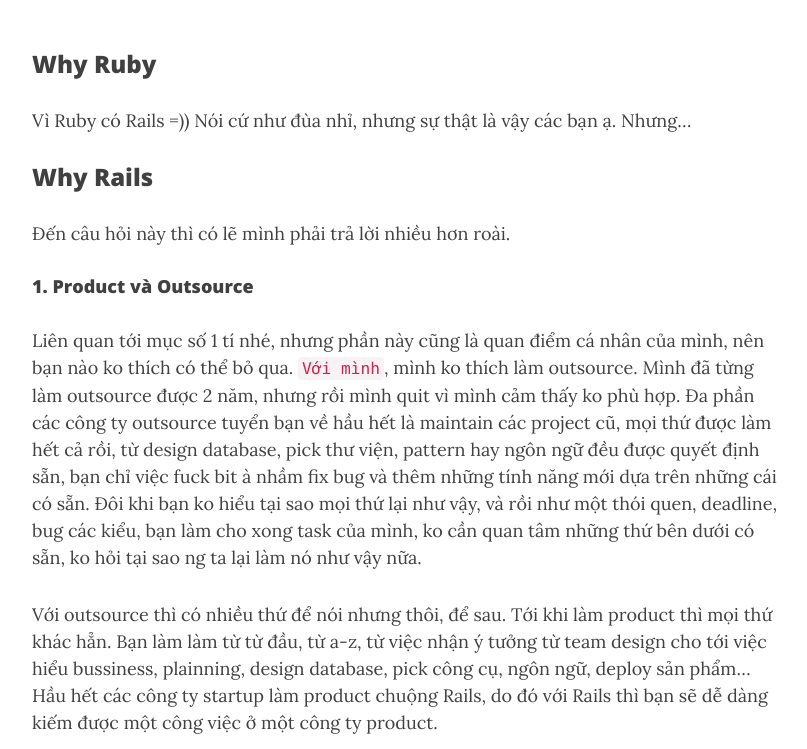
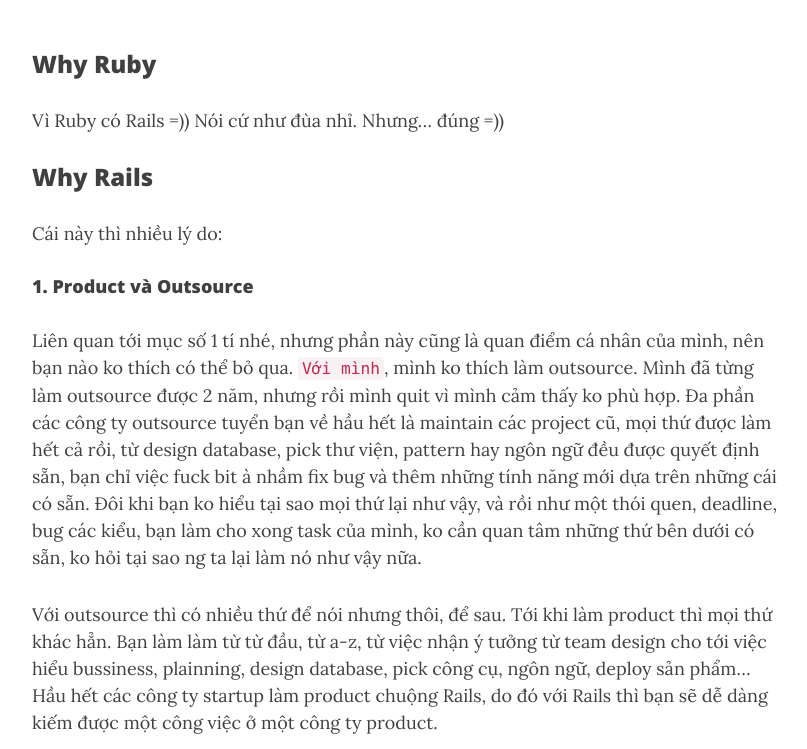
Before and after one commit to thorvn/th0j.github.io, a Jekyll site: the page built from _posts/2018-07-27-why-ruby.md, in a window 1280 px wide and 900 px high, scrolled down 335 px, cut to the strip 151-900 px from the top of the window. Shown: the whole strip, without its empty margins (233-1040 px from the left). Built offline with Jekyll 4.4.1, drawn with Linux system fonts in a browser that asks for light colours; nearby versions of some CDN libraries; some of the changed text lies outside the part shown.

Commit message:
fix typo

```diff
--- a/_includes/disqus.html
+++ b/_includes/disqus.html
@@ -1,6 +1,7 @@
 {%- if site.disqus -%}
 <div class="show-comments">
-  <a class="bttn" id="show-comments-button" onClick="disqus();return false;">Show Comments</a>
+  Bạn nghĩ sao?
+  <a class="bttn" id="show-comments-button" onClick="disqus();return false;">Bình luận nào</a>
 </div>
 <div class="comments">
     <div id="disqus_thread"></div>
--- a/_posts/2018-07-27-why-ruby.md
+++ b/_posts/2018-07-27-why-ruby.md
@@ -4,15 +4,15 @@
 date:   2018-7-27 00:11:33 +0700
 bigimg: /img/rails.jpg
 share-img: /img/rails.jpg
-tags: [ruby, rails]
+tags: [ruby, rails, productive, unit test, ci, product, outsource]
 ---
 
 ### Why Ruby
-Vì Ruby có Rails =)) Nói cứ như đùa nhỉ, nhưng sự thật là vậy các bạn ạ. Nhưng...
+Vì Ruby có Rails =)) Nói cứ như đùa nhỉ. Nhưng... đúng =))
 
 ### Why Rails
 
-Đến câu hỏi này thì có lẽ mình phải trả lời nhiều hơn roài.
+Cái này thì nhiều lý do:
 
 #### 1. Product và Outsource
 Liên quan tới mục số 1 tí nhé, nhưng phần này cũng là quan điểm cá nhân của mình, nên bạn nào ko thích có thể bỏ qua.
@@ -54,5 +54,5 @@
 
 Tiếp theo đây cũng là điều đáng tự hào của Rails. Ở Rails, ngoài việc test tự động thì còn cả việc deploy tự động nữa. Mình thì vẫn biết một số bạn developer vẫn dùng FTP để deploy, những case như deploy thiếu source vẫn diễn ra như cơm bữa. Học Rails thì bạn sẽ biết được cách deploy tự động như thế nào.
 
-#### Và...
+### Và...
 Với Rails, bạn sẽ code ít hơn đồng nghĩa với việc ít bug hơn, làm ra sản phầm nhanh hơn. Lúc này bạn không còn quan tâm nhiều về code nữa, mà là quan tâm về  bussiness logic. Ngoài ra, không còn chỉ là code nữa, vì code nhanh lắm. Bạn sẽ biết nhiều thứ hơn là design database như thế nào, viết unit test thế nào, deployment như thế nào... và rất rất nhiều thứ
```
